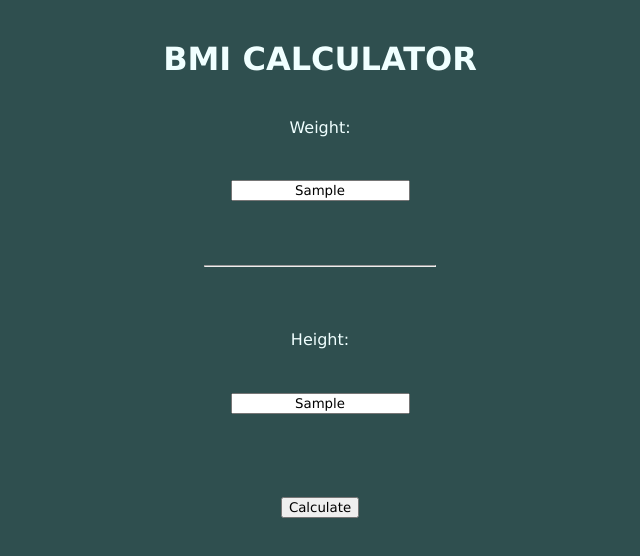
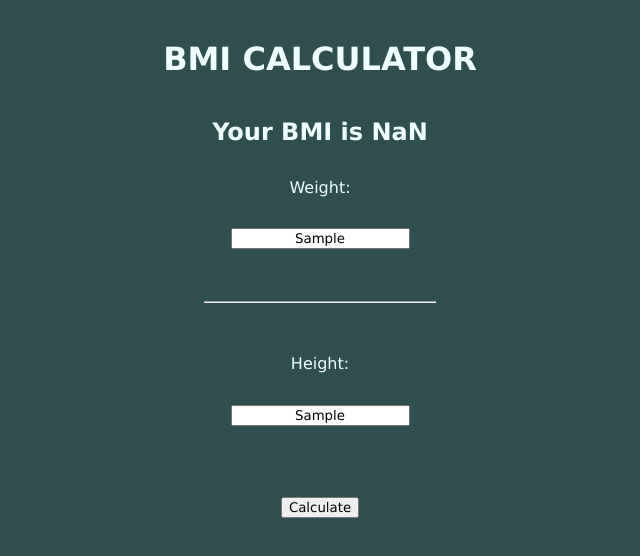
Before and after one commit to RhemaBassey/BMI-calculator, a plain HTML site: page index.html in a window 1280 px wide. Both pictures are taken after typing "Sample", "Sample" into the empty fields and a click on the button "Calculate". Shown: the whole page, without its empty margins (320-960 px from the left). Drawn offline with Linux system fonts and the light colour scheme.

Commit message:
display BMI on screen

```diff
--- a/index.html
+++ b/index.html
@@ -10,12 +10,14 @@
     <h1>BMI CALCULATOR</h1>
     <div class="container">
       <form id="BMIdata">
+        <h2 id="score">...</h2>
         <label for="weightInput">Weight: </label>
         <input
           type="text"
           placeholder="Enter your weight (kg)"
           id="weightInput"
           name="weight"
+          required
         />
         <hr width="230px" style="margin: 20px 0px" />
         <label for="heightInput">Height: </label>
@@ -24,6 +26,7 @@
           placeholder="Enter your height (m)"
           id="heightInput"
           name="height"
+          required
         />
         <button type="submit">Calculate</button>
       </form>
@@ -31,3 +34,29 @@
     <script src="index.js"></script>
   </body>
 </html>
+
+<!--
+<!DOCTYPE html>
+<html lang="en">
+<head>
+    <meta charset="UTF-8">
+    <meta name="viewport" content="width=device-width, initial-scale=1.0">
+    <title>BMI Calculator</title>
+</head>
+<body>
+    <h1>BMI Calculator</h1>
+    <form id="bmiForm">
+        <label for="weight">Weight (kg):</label>
+        <input type="number" id="weight" name="weight" required>
+        <br>
+        <label for="height">Height (m):</label>
+        <input type="number" step="0.01" id="height" name="height" required>
+        <br>
+        <button type="submit">Calculate BMI</button>
+    </form>
+    <p id="result"></p>
+
+    <script src="script.js"></script>
+</body>
+</html>
+ -->
--- a/index.js
+++ b/index.js
@@ -1,8 +1,35 @@
-document.getElementById("BMIdata").addEventListener("submit", function (event) {
-  event.preventDefault();
-  var weight= document.getElementById("weightInput").value;
-  var height= document.getElementById("heightInput").value;
+document.addEventListener("DOMContentLoaded", function () {
+  document
+    .getElementById("BMIdata")
+    .addEventListener("submit", function (event) {
+      event.preventDefault();
 
-  var BMI = weight/height**2
-  console.log(BMI)
+      var weight = parseFloat(document.getElementById('weightInput').value);
+      var height = parseFloat(document.getElementById('heightInput').value);
+
+      var BMI = weight / height ** 2;
+
+      const scoreDisplay = document.getElementById("score");
+
+      scoreDisplay.textContent = `Your BMI is ${BMI.toFixed(2)}`;
+
+
+    });
 });
+
+// document.getElementById('bmiForm').addEventListener('submit', function(event) {
+//     event.preventDefault(); // Prevents the form from submitting the traditional way
+
+//     // Get the values from the form
+//     let weight = parseFloat(document.getElementById('weight').value);
+//     let height = parseFloat(document.getElementById('height').value);
+
+//     // Calculate BMI
+//     let bmi = weight / (height ** 2);
+
+//     // Display the result
+//     document.getElementById('result').textContent = `Your BMI is ${bmi.toFixed(2)}`;
+
+//     // Log the result to the console (for debugging)
+//     console.log('Calculated BMI:', bmi);
+// });
```
